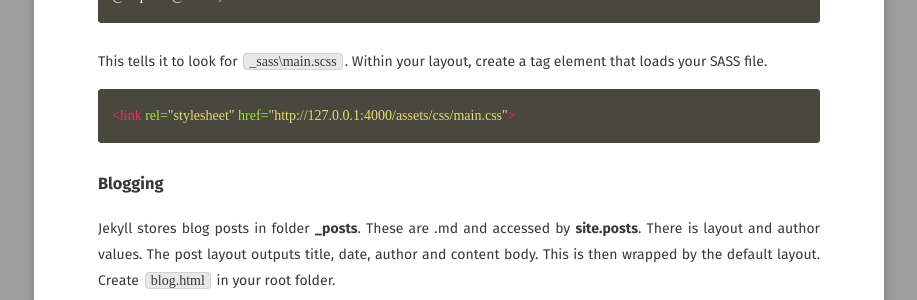
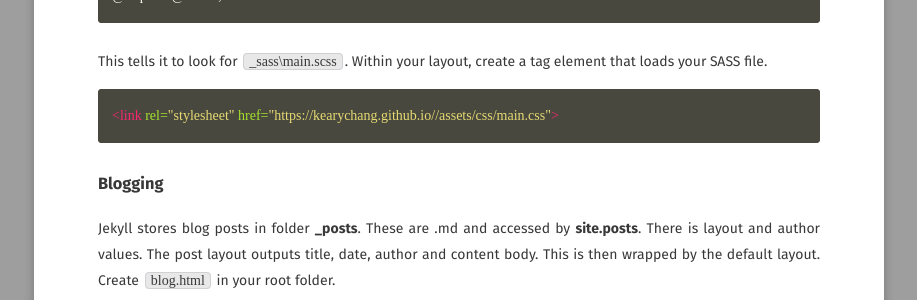
Before and after one commit to kearychang/kearychang.github.io, a Jekyll site: the page built from _posts/2018-10-30-github-pages.md, in a window 1280 px wide. Shown: the part 3669-3969 px from the top of the page, without its empty margins (181-1098 px from the left). Built offline with Jekyll 4.4.1, drawn with Linux system fonts in a browser that asks for light colours; some web fonts are replaced; some of the changed lines change nothing that is shown.

Commit message:
Update _config.yml

```diff
--- a/_config.yml
+++ b/_config.yml
@@ -8,8 +8,8 @@ logo:               'assets/img/logo.JPG'
 background:         'assets/img/placeholder-big.jpg'
 tiled_bg:           false   # Set this true if you want to tile your background image, otherwise it will be covered
 locale:             en_US
-#url:                https://kearychang.github.io/
-url:                http://127.0.0.1:4000
+url:                https://kearychang.github.io/
+#url:                http://127.0.0.1:4000
 
 # Jekyll
 permalink:          /:title/
```
